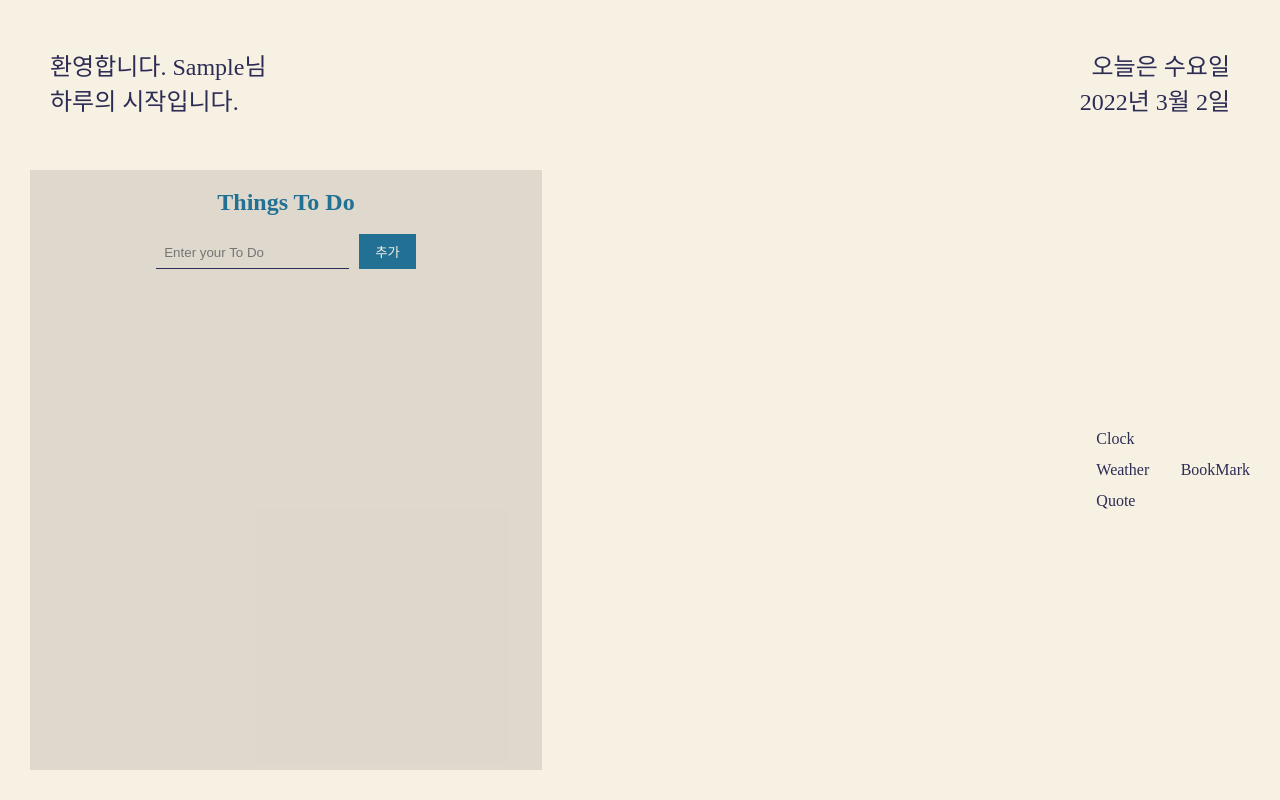
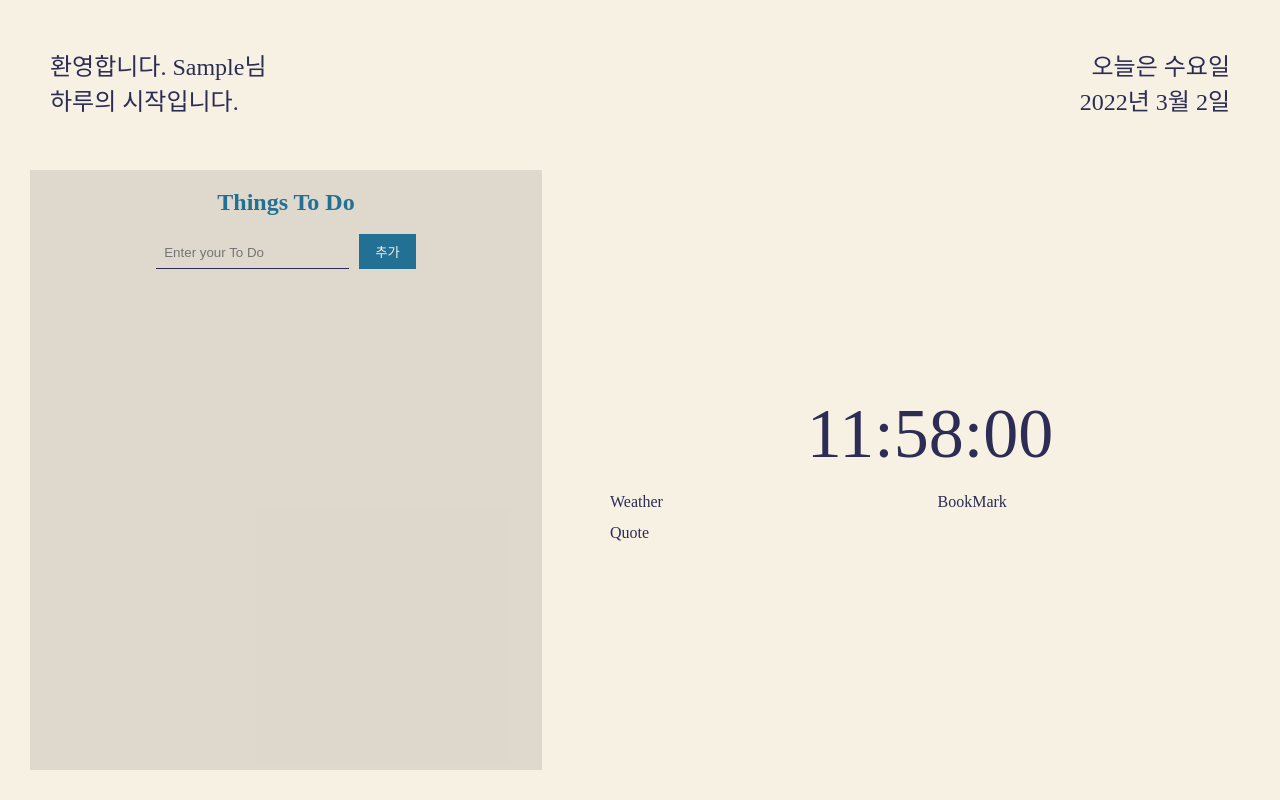
Before and after one commit to codekyz/beginning-of-the-day, a React (Create React App) app: page / in a window 1280 px wide. Both pictures are taken after typing "Sample" into the empty fields and a click on the button "LOG IN". Built offline with nearby package versions, Linux system fonts and the light colour scheme.

Commit message:
Add Clock

```diff
--- a/src/App.tsx
+++ b/src/App.tsx
@@ -1,7 +1,7 @@
 import { useState } from "react";
 import Home from "./Home";
 import Login from "./Login";
-import styled, { createGlobalStyle } from "styled-components";
+import { createGlobalStyle } from "styled-components";
 
 const GlobalStyle = createGlobalStyle`
 html, body, div, span, applet, object, iframe,
@@ -35,6 +35,7 @@ footer, header, hgroup, main, menu, nav, section {
 }
 body {
   line-height: 1;
+  background-color: ${(props) => props.theme.bgColor};
 }
 menu, ol, ul {
   list-style: none;
--- a/src/Home.tsx
+++ b/src/Home.tsx
@@ -1,6 +1,7 @@
 import styled from "styled-components";
 import Calendar from "./components/Calendar";
 import TodoList from "./components/TodoList";
+import Clock from "./components/Clock";
 
 const Container = styled.section`
   height: 100vh;
@@ -34,14 +35,10 @@ const Contents = styled.div`
 `;
 
 const Grid = styled.div`
+  width: 50vw;
   display: grid;
   grid-template-columns: repeat(2, 1fr);
   grid-gap: 15px;
-`;
-
-const Clock = styled.div`
-  grid-column: 1/3;
-  grid-row: 1;
 `;
 
 const Weather = styled.div`
@@ -73,7 +70,7 @@ const Home = () => {
         <Contents>
           <TodoList />
           <Grid>
-            <Clock>Clock</Clock>
+            <Clock />
             <Weather>Weather</Weather>
             <BookMark>BookMark</BookMark>
             <Quote>Quote</Quote>
--- /dev/null
+++ b/src/components/Clock.tsx
@@ -0,0 +1,47 @@
+import { useEffect, useState } from "react";
+import styled from "styled-components";
+
+const ClockComponent = styled.div`
+  height: 10vh;
+  grid-column: 1/3;
+  grid-row: 1;
+  text-align: center;
+  span {
+    font-size: 70px;
+  }
+  @media screen and (max-width: 650px) {
+    margin-top: 30px;
+    span {
+      font-size: 50px;
+    }
+  }
+`;
+
+const Clock = () => {
+  const [hours, setHours] = useState("");
+  const [minutes, setMinutes] = useState("");
+  const [seconds, setSeconds] = useState("");
+
+  useEffect(() => {
+    setInterval(() => {
+      getClock();
+    }, 1000);
+  });
+
+  const getClock = () => {
+    const date = new Date();
+    setHours(String(date.getHours()).padStart(2, "0"));
+    setMinutes(String(date.getMinutes()).padStart(2, "0"));
+    setSeconds(String(date.getSeconds()).padStart(2, "0"));
+  };
+
+  return (
+    <ClockComponent>
+      <span>
+        {hours}:{minutes}:{seconds}
+      </span>
+    </ClockComponent>
+  );
+};
+
+export default Clock;
```
